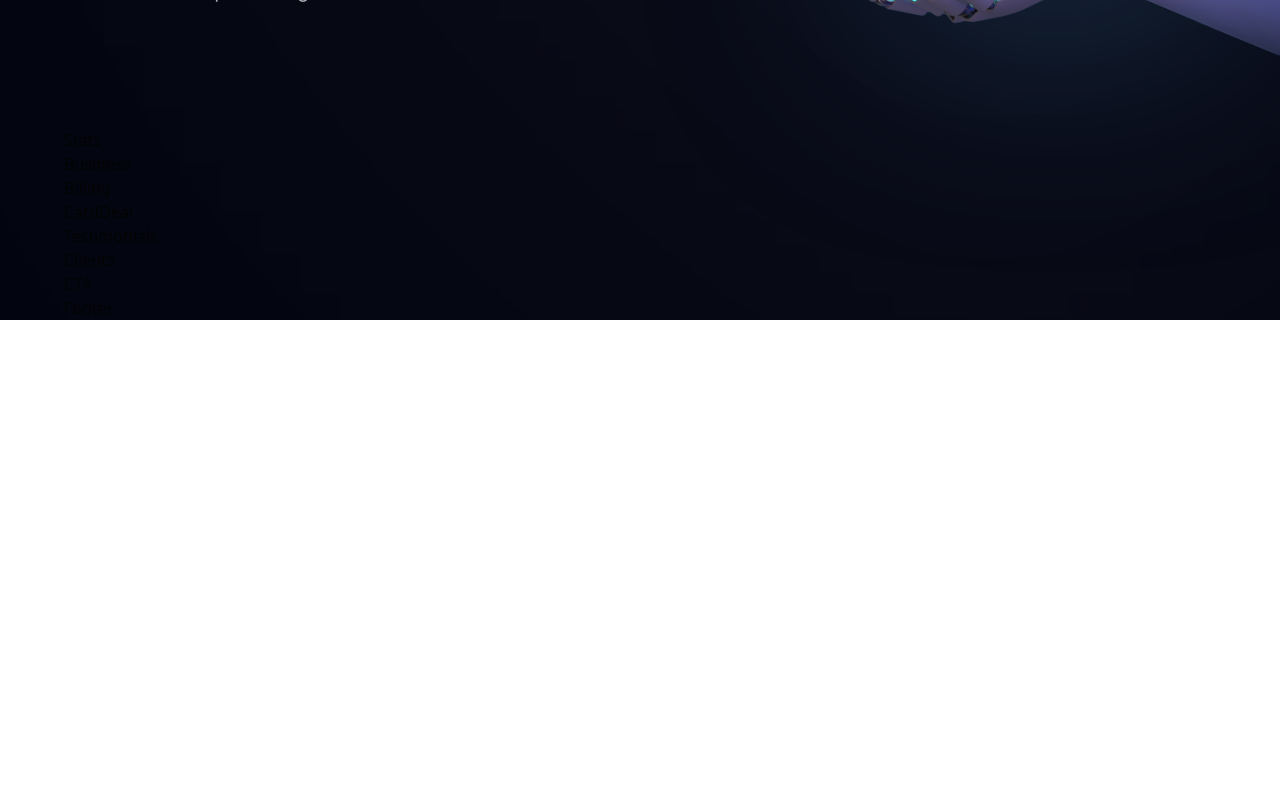
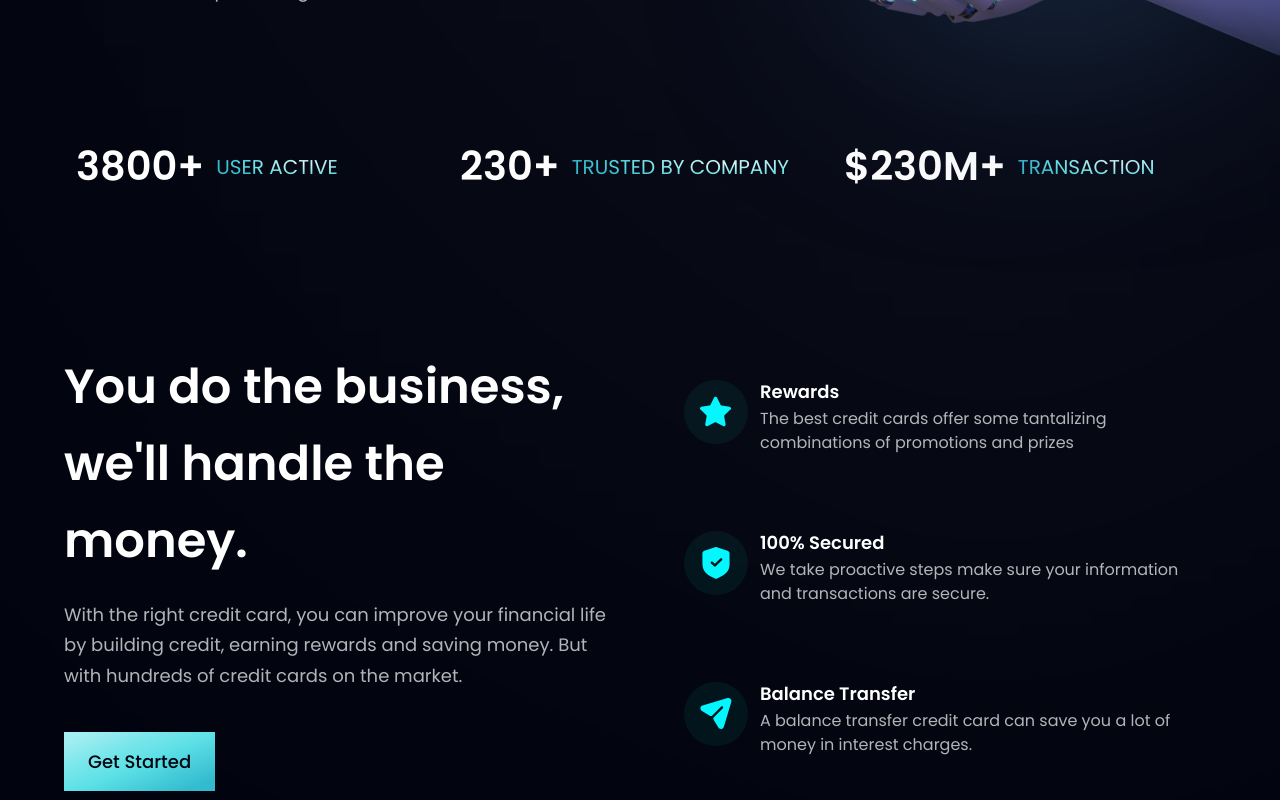
Before and after one commit to HanThuThuHtet/hoobank-reactjs-pj, a React (Vite) app: page / in a window 1280 px wide. Shown: the part 660-1460 px from the top of the page. Before the commit the page ends 980 px from the top, so only its background shows below. Built offline with nearby package versions, Linux system fonts and the light colour scheme.

Commit message:
stats and business complete

```diff
--- a/src/components/Business.jsx
+++ b/src/components/Business.jsx
@@ -1,8 +1,43 @@
 import React from 'react'
+import { features } from '../constants'
+import styles, {layout} from '../style'
+import Button from './Button'
+
+const FeatureCard = ({ icon,title,content,index }) => (
+  <div className={`flex flex-row p-6 rounded-[20px] ${index !== features.length-1 ? "mb-6" : "mb-0"} feature-card `}>
+
+    <div className={`w-[64px] h-[64px] rounded-full ${styles.flexCenter} bg-dimBlue`}>
+      <img src={icon} alt="icon" className='w-[50%] h-[50%] object-contain' />
+    </div>
+
+    <div className="flex-1 flex flex-col ml-3">
+      <h4 className='font-poppins font-semibold text-white text-[18px] leading-[23px] mb-1'>{title}</h4>
+      <p  className='font-poppins font-normal text-dimWhite text-[16px] leading-[24px] mb-1'>{content}</p>
+    </div>
+
+  </div>
+)
 
 const Business = () => {
   return (
-    <div>Business</div>
+    <section id='features' className={layout.section}>
+
+      <div className={layout.sectionInfo}>
+        <h2 className={styles.heading2}>You do the business, <br className='sm:block hidden' /> we'll handle the money.</h2>
+        <p className={`${styles.paragraph} mas-w-[470px] mt-5`}>
+          With the right credit card, you can improve your financial life by
+          building credit, earning rewards and saving money. But with hundreds
+          of credit cards on the market.
+        </p>
+        <Button styles={"mt-10"} />
+      </div>
+
+      <div className={`${layout.sectionImg} flex-col`}>
+        {features.map((feature,index) => (
+          <FeatureCard key={feature.id} {...feature} index={index} />
+        ))}
+      </div>
+    </section>
   )
 }
 
--- a/src/components/Button.jsx
+++ b/src/components/Button.jsx
@@ -1,8 +1,10 @@
 import React from 'react'
 
-const Button = () => {
+const Button = ({ styles }) => {
   return (
-    <div>Button</div>
+    <button type='button' className={`py-4 px-6 bg-blue-gradient font-poppins font-medium text-[18px] text-primary outline-none ${styles}`}>
+      Get Started
+    </button>
   )
 }
 
--- a/src/components/Hero.jsx
+++ b/src/components/Hero.jsx
@@ -38,6 +38,10 @@
         <div className='absolute z-[0] w-[50%] h-[50%] right-20 bottom-20 blue__gradient' />
       </div>
 
+      <div className={`ss:hidden ${styles.flexCenter}`}>
+        <GetStarted />
+      </div>
+
     </section>
   )
 }
--- a/src/components/Stats.jsx
+++ b/src/components/Stats.jsx
@@ -1,8 +1,18 @@
 import React from 'react'
+import { stats } from '../constants'
+import styles from '../style'
+
 
 const Stats = () => {
   return (
-    <div>Stats</div>
+    <section className={`${styles.flexCenter} flex-row flex-warp sm:mb-20 mb-6`}>
+      {stats.map((stat) =>(
+        <div key={stat.id} className={`flex-1 flex justify-start items-center flex-row m-3`}>
+          <h4 className='font-poppins font-semibold xs:text-[40px] text-[30px] xs:leading-[53px] leading-[43px] text-white '>{stat.value}</h4>
+          <p className='font-poppins font-normal xs:text-[20px] text-[15px] xs:leading-[26px] leading-[21px] text-gradient uppercase ml-3 '>{stat.title}</p>
+        </div>
+      ))}
+    </section>
   )
 }
 
```
